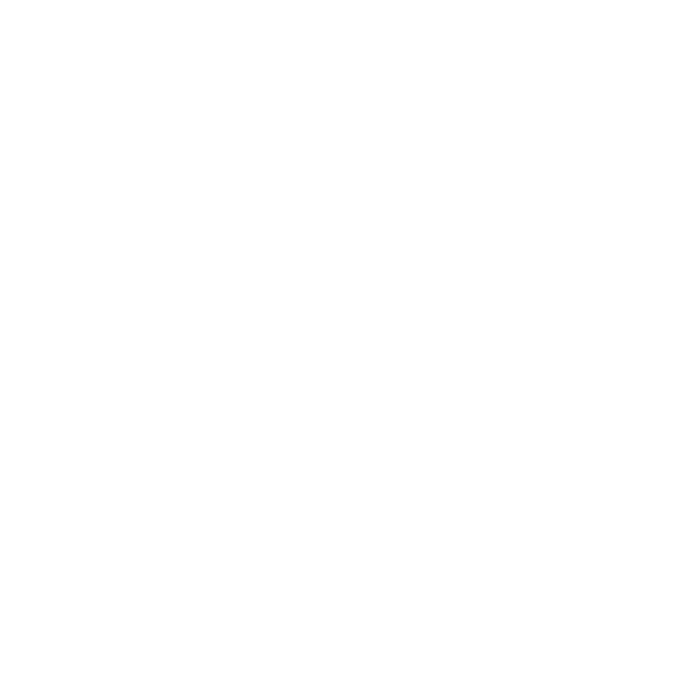
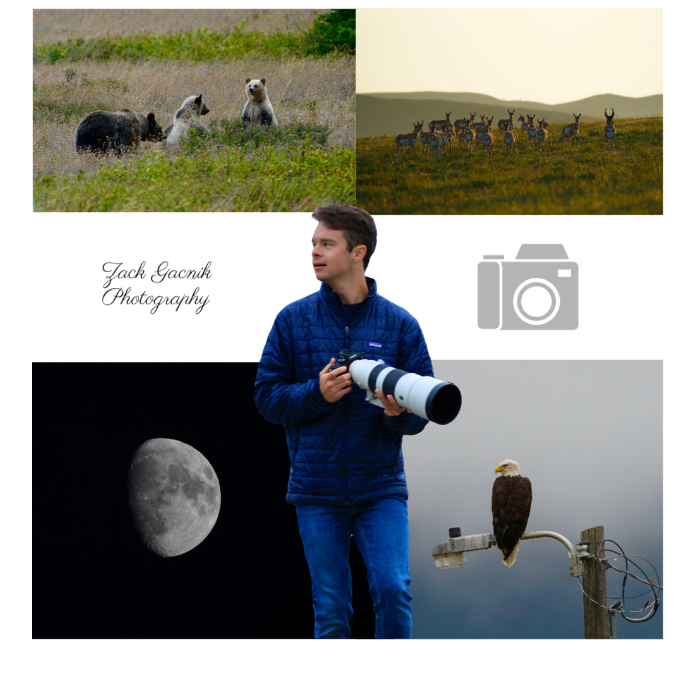
Before and after one commit to zgacnik/zgacnik.github.io, a plain HTML site: page vectr/vectr.html in a window 1280 px wide. Shown: the whole page, without its empty margins (292-987 px from the left). Drawn offline with Linux system fonts and the light colour scheme.

Commit message:
project complete.

```diff
--- a/vectr/vectr.html
+++ b/vectr/vectr.html
@@ -8,7 +8,7 @@
 
 <body>
 
-    <center><img src=""></center>
+    <center><img src="photography.jpeg"></center>
 
 </body>
 
```
Also changed, not shown: vectr/photography.jpeg (added).
